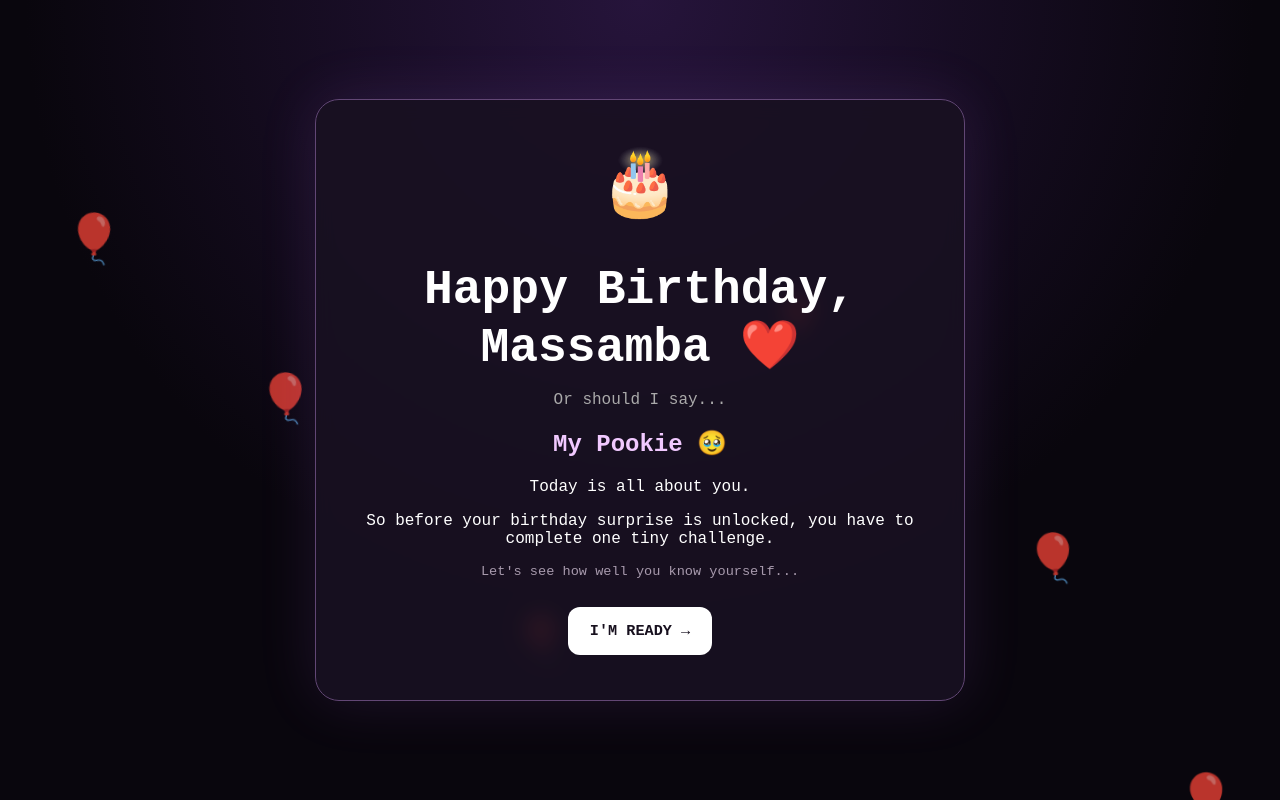
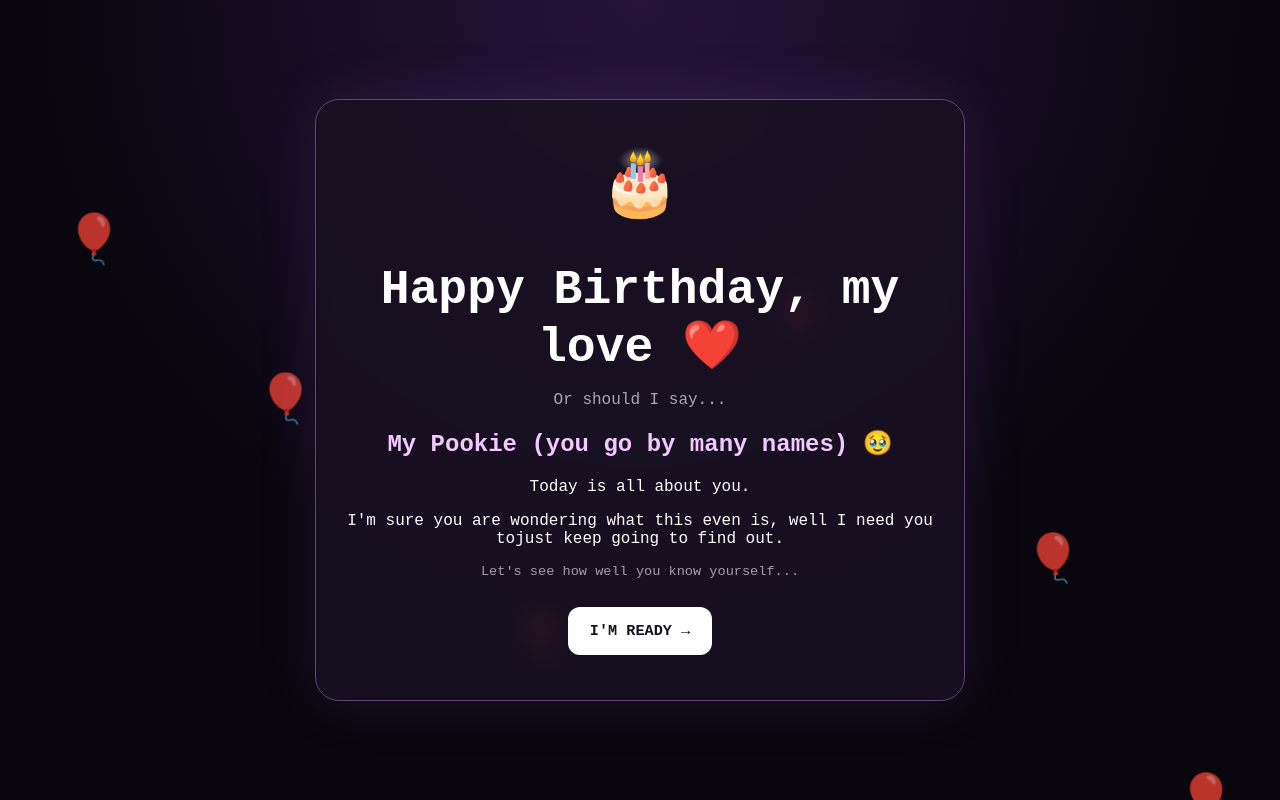
Before and after one commit to Siphe-dig/birthday-surprise, a plain HTML site: page index.html in a window 1280 px wide. Both pictures are taken after a click on the button "ENTER BIRTHDAY PROTOCOL →". Drawn offline with Linux system fonts and the light colour scheme.

Commit message:
Update index.html

```diff
--- a/index.html
+++ b/index.html
@@ -57,13 +57,14 @@
           </p>
 
           <div class="stats">
-            <p>✓ Computer Scientist</p>
+            <p>✓ Software Engineer </p>
             <p>✓ Wits BSc Graduate</p>
             <p>✓ Pizza Enthusiast</p>
             <p>✓ Anime Enjoyer</p>
             <p>✓ Professional Sleeper</p>
             <p>✓ Extremely Focused Human</p>
-            <p>✓ Secret Softie</p>
+            <p>✓ Coolest brother emhlabeni</p>
+            <p>✓ and last, but definitely not least, Siphe's boyfriend</p>
           </div>
 
           <p class="warning">
@@ -91,21 +92,21 @@
 
         <div class="emoji-big">🎂</div>
 
-        <h1>Happy Birthday, Massamba ❤️</h1>
+        <h1>Happy Birthday, my love ❤️</h1>
 
         <p class="subtitle">
           Or should I say...
         </p>
 
-        <h2>My Pookie 🥹</h2>
+        <h2>My Pookie (you go by many names) 🥹</h2>
 
         <p>
           Today is all about you.
         </p>
 
         <p>
-          So before your birthday surprise is unlocked,
-          you have to complete one tiny challenge.
+          I'm sure you are wondering what this even is, well
+          I need you tojust keep going to find out.
         </p>
 
         <p class="small">
```
